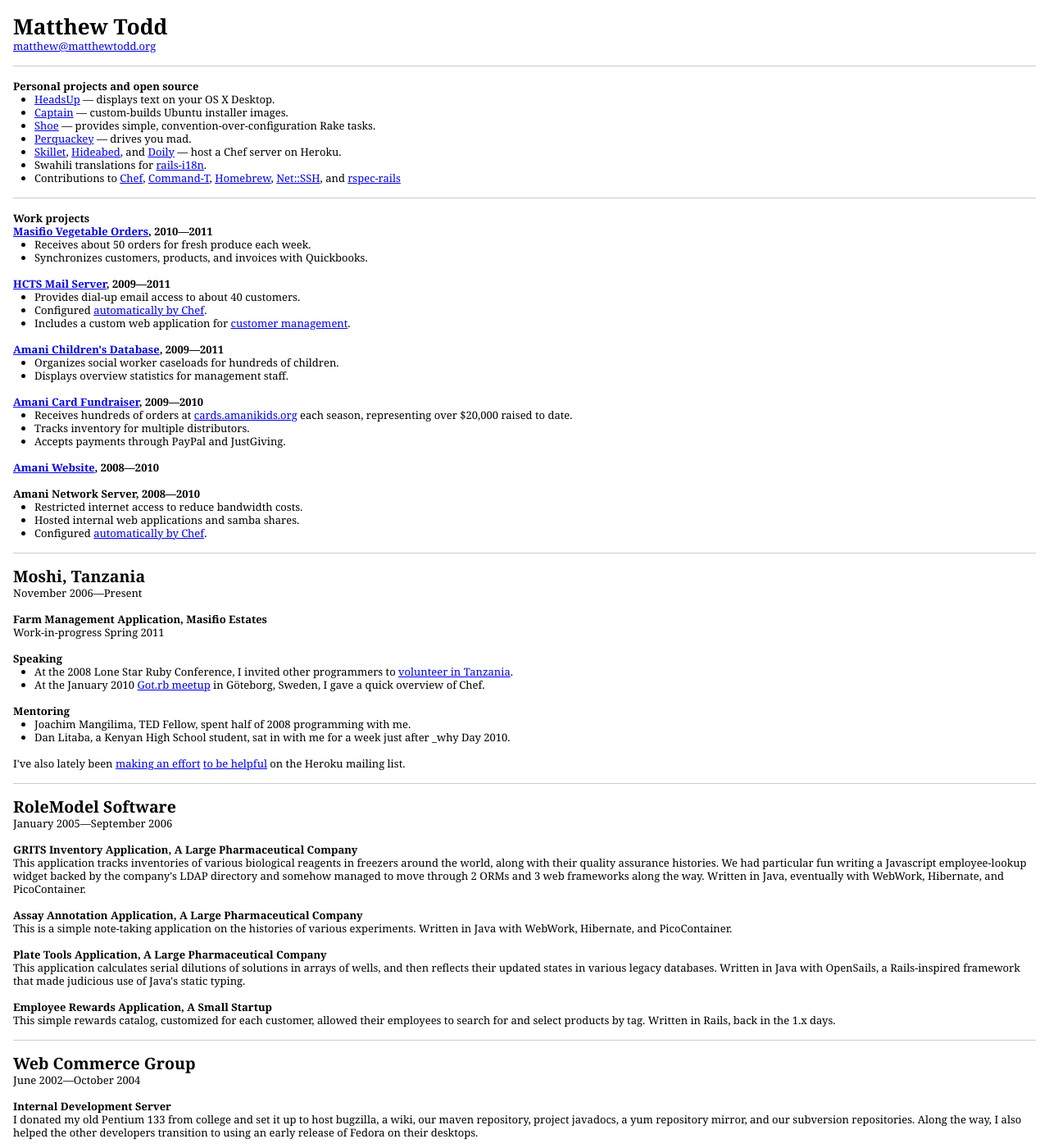
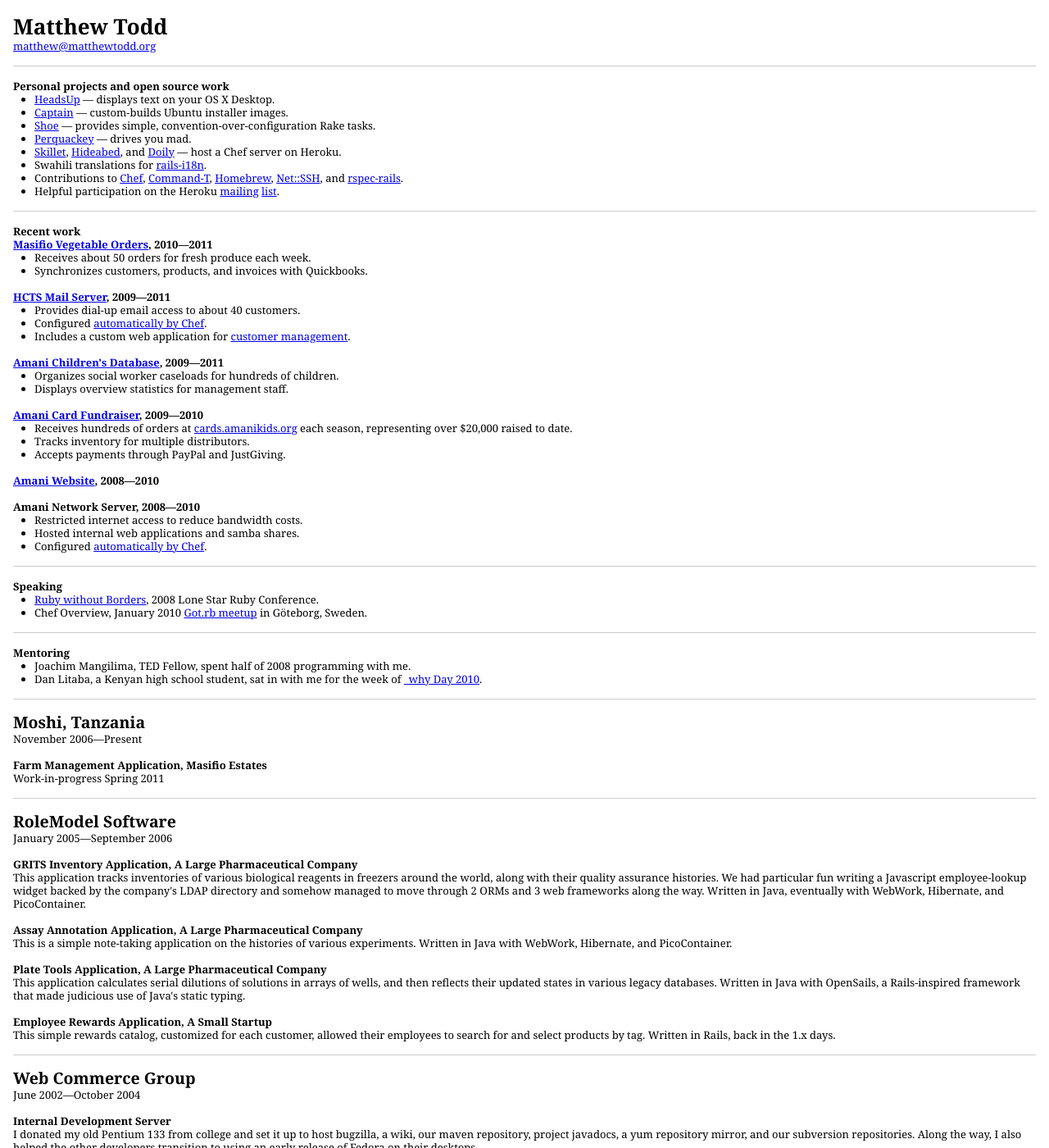
Before and after one commit to matthewtodd/matthewtodd.github.io, a Jekyll site: the page app/resume.html, which Jekyll copies as it is, in a window 1280 px wide and 1400 px high. Shown: the whole window at 82% size. Built offline with Jekyll 4.4.1, drawn with Linux system fonts in a browser that asks for light colours.

Commit message:
Go go go!

```diff
--- a/app/resume.html
+++ b/app/resume.html
@@ -18,7 +18,7 @@
     </header>
 
     <section>
-      <h1>Personal projects and open source</h1>
+      <h1>Personal projects and open source work</h1>
 
       <ul>
         <li><a href="http://matthewtodd.github.com/heads_up">HeadsUp</a> &mdash;
@@ -39,13 +39,15 @@
           <a href="https://github.com/wincent/Command-T/commits/master?author=matthewtodd">Command-T</a>,
           <a href="https://github.com/mxcl/homebrew/commits/master?author=matthewtodd">Homebrew</a>,
           <a href="https://github.com/net-ssh/net-ssh/commits/master?author=matthewtodd">Net::SSH</a>, and
-          <a href="https://github.com/rspec/rspec-rails/commits/master?author=matthewtodd">rspec-rails</a></li>
-
+          <a href="https://github.com/rspec/rspec-rails/commits/master?author=matthewtodd">rspec-rails</a>.</li>
+        <li>Helpful participation on the Heroku
+          <a href="http://groups.google.com/groups/profile?user=matthew.todd@gmail.com">mailing</a>
+          <a href="http://groups.google.com/groups/profile?user=matthew@matthewtodd.org">list</a>.</li>
       </ul>
     </section>
 
     <section>
-      <h1>Work projects</h1>
+      <h1>Recent work</h1>
 
       <section>
         <h1><a href="http://masifio.co.tz/">Masifio Vegetable Orders</a>, 2010&mdash;2011</h1>
@@ -96,6 +98,22 @@
     </section>
 
     <section>
+      <h1>Speaking</h1>
+      <ul>
+        <li><a href="http://matthewtodd.org/2009/01/26/ruby-without-borders.html">Ruby without Borders</a>, 2008 Lone Star Ruby Conference.</li>
+        <li>Chef Overview, January 2010 <a href="http://www.meetup.com/got-rb">Got.rb meetup</a> in Göteborg, Sweden.</li>
+      </ul>
+    </section>
+
+    <section>
+      <h1>Mentoring</h1>
+      <ul>
+        <li>Joachim Mangilima, TED Fellow, spent half of 2008 programming with me.</li>
+        <li>Dan Litaba, a Kenyan high school student, sat in with me for the week of <a href="http://whyday.org/">_why Day 2010</a>.</li>
+      </ul>
+    </section>
+
+    <section>
       <hgroup>
         <h1>Moshi, Tanzania</h1>
         <h2>November 2006&mdash;Present</h2>
@@ -104,35 +122,6 @@
       <section>
         <h1>Farm Management Application, Masifio Estates</h1>
         <p>Work-in-progress Spring 2011</p>
-      </section>
-
-      <section>
-        <h1>Speaking</h1>
-        <ul>
-          <li>At the 2008 Lone Star Ruby Conference, I invited other programmers
-          to <a
-            href="http://matthewtodd.org/2009/01/26/ruby-without-borders.html">volunteer
-            in Tanzania</a>.</li>
-          <li>At the January 2010 <a href="http://www.meetup.com/got-rb">Got.rb
-            meetup</a> in Göteborg, Sweden, I gave a quick overview of
-          Chef.</li>
-        </ul>
-      </section>
-
-      <section>
-        <h1>Mentoring</h1>
-        <ul>
-          <li>Joachim Mangilima, TED Fellow, spent half of 2008 programming with me.</li>
-          <li>Dan Litaba, a Kenyan High School student, sat in with me for a week just after _why Day 2010.</li>
-        </ul>
-      </section>
-
-      <section>
-        <p>I've also lately been <a
-          href="http://groups.google.com/groups/profile?user=matthew.todd@gmail.com">making
-          an effort</a> <a
-          href="http://groups.google.com/groups/profile?user=matthew@matthewtodd.org">to
-          be helpful</a> on the Heroku mailing list.</p>
       </section>
     </section>
 
```
